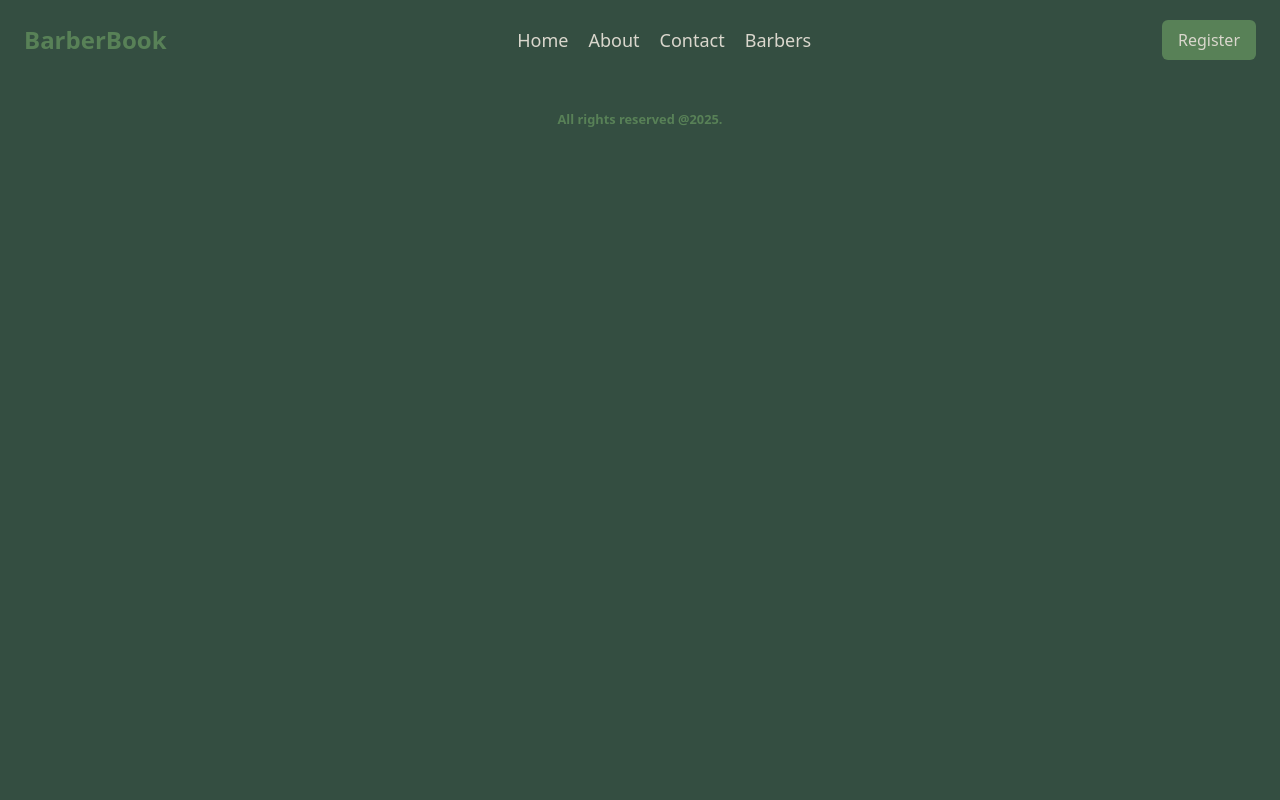
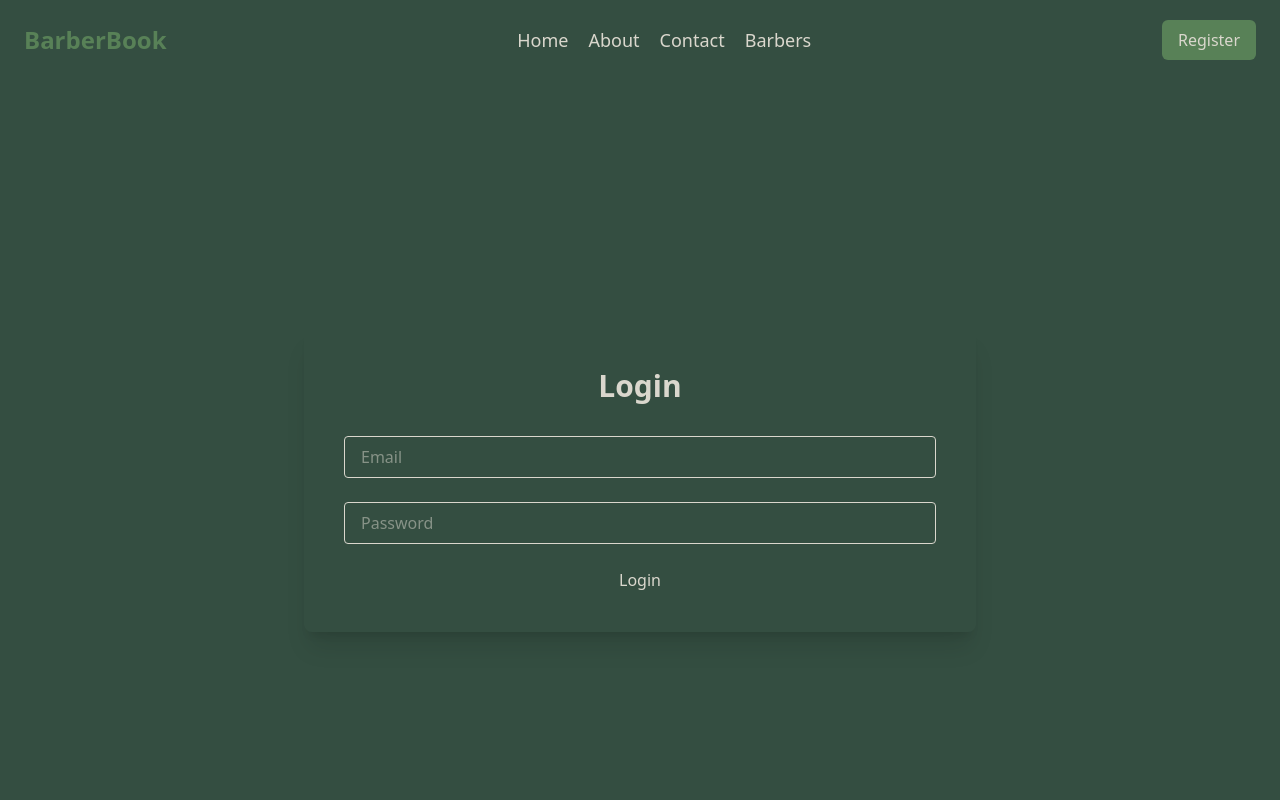
Before and after one commit to BojanJankov/barbers-booking-app, a React (Vite) app in the folder client/: page /login in a window 1280 px wide. Shown: the top 800 px of the page. Built offline with nearby package versions, Linux system fonts and the light colour scheme.

Commit message:
added pages for register and login with forms and data

```diff
--- a/client/src/App.tsx
+++ b/client/src/App.tsx
@@ -5,6 +5,8 @@ import Header from "./Layout/Header/Header";
 import HomePage from "./Pages/HomePage/HomePage";
 import AboutUs from "./Pages/AboutUs/AboutUs";
 import ContactPage from "./Pages/Contact/Contact";
+import { LoginPage } from "./Pages/Login/Login";
+import { RegisterPage } from "./Pages/Register/Register";
 
 function App() {
   return (
@@ -16,6 +18,8 @@ function App() {
             <Route path="/" element={<HomePage />}></Route>
             <Route path="/about" element={<AboutUs />}></Route>
             <Route path="/contact" element={<ContactPage />}></Route>
+            <Route path="/login" element={<LoginPage />}></Route>
+            <Route path="/register" element={<RegisterPage />}></Route>
           </Routes>
         </main>
         <Footer />
--- a/client/src/Pages/Login/Login.tsx
+++ b/client/src/Pages/Login/Login.tsx
@@ -0,0 +1,44 @@
+const styles = {
+  wrapper:
+    "min-h-screen flex items-center justify-center bg-dark text-font px-4 py-8",
+  card: "bg-[--color-mid] p-10 rounded-lg shadow-xl w-full max-w-2xl",
+  title: "text-3xl font-semibold mb-8 text-center text-font",
+  form: "flex flex-col gap-6",
+  input:
+    "bg-dark placeholder-[--color-font] border border-[--color-border] text-font rounded px-4 py-2 focus:outline-none focus:ring-2 focus:ring-[--color-border]",
+  button:
+    "mt-4 bg-border hover:bg-[--color-light] text-font px-6 py-2 rounded transition-colors duration-200",
+};
+export const LoginPage = () => {
+  return (
+    <div className={styles.wrapper}>
+      <div className={styles.card}>
+        <h2 className={styles.title}>Login</h2>
+        <form className={styles.form}>
+          <input
+            className={styles.input}
+            placeholder="Email"
+            type="email"
+            name="email"
+            required
+          />
+
+          <input
+            className={styles.input}
+            placeholder="Password"
+            type="password"
+            name="password"
+            required
+          />
+
+          <button
+            type="submit"
+            className="bg-[--color-border] hover:bg-[--color-light] text-[--color-dark]"
+          >
+            Login
+          </button>
+        </form>
+      </div>
+    </div>
+  );
+};
--- a/client/src/Pages/Register/Register.tsx
+++ b/client/src/Pages/Register/Register.tsx
@@ -0,0 +1,63 @@
+const styles = {
+  wrapper:
+    "min-h-screen flex items-center justify-center bg-dark text-font px-4 py-8",
+  card: "bg-[--color-mid] p-10 rounded-lg shadow-xl w-full max-w-2xl",
+  title: "text-3xl font-semibold mb-8 text-center text-font",
+  form: "flex flex-col gap-6",
+  input:
+    "bg-dark placeholder-[--color-font] border border-[--color-border] text-font rounded px-4 py-2 focus:outline-none focus:ring-2 focus:ring-[--color-border]",
+  button:
+    "mt-4 bg-border hover:bg-[--color-light] text-font px-6 py-2 rounded transition-colors duration-200",
+};
+
+export const RegisterPage = () => {
+  return (
+    <div className={styles.wrapper}>
+      <div className={styles.card}>
+        <h2 className={styles.title}>Register</h2>
+        <form className={styles.form}>
+          <input
+            className={styles.input}
+            placeholder="First Name"
+            name="firstName"
+            required
+          />
+          <input
+            className={styles.input}
+            placeholder="Last Name"
+            name="lastName"
+            required
+          />
+          <input
+            className={styles.input}
+            placeholder="Username"
+            name="username"
+            required
+          />
+          <input
+            className={styles.input}
+            placeholder="Email"
+            type="email"
+            name="email"
+            required
+          />
+
+          <input
+            className={styles.input}
+            placeholder="Password"
+            type="password"
+            name="password"
+            required
+          />
+
+          <button
+            type="submit"
+            className="bg-[--color-border] hover:bg-[--color-light] text-[--color-dark]"
+          >
+            Register
+          </button>
+        </form>
+      </div>
+    </div>
+  );
+};
```
